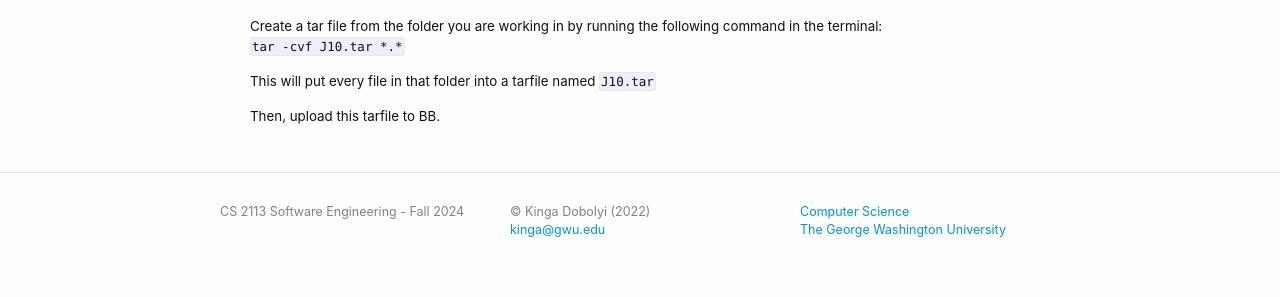
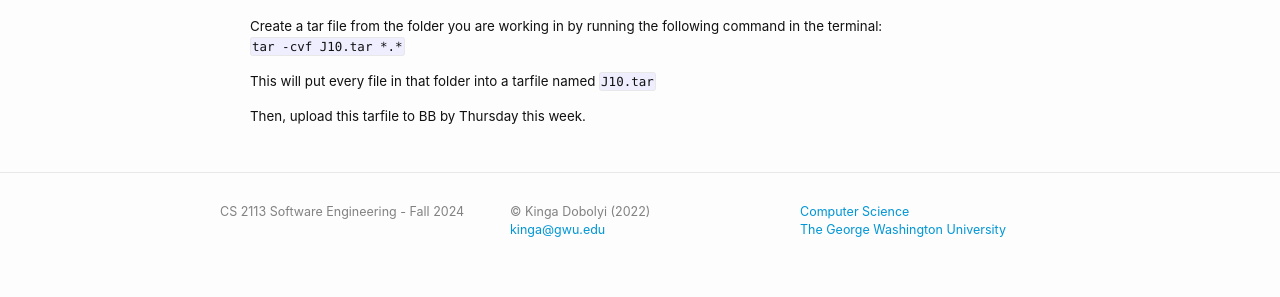
Before and after one commit to cs2113-f24/cs2113-f24.github.io, a Jekyll site: the page built from wrkshts/J10-wrksht.md, in a window 1280 px wide. Shown: the part 1441-1738 px from the top of the page. Built offline with Jekyll 4.4.1, drawn with Linux system fonts in a browser that asks for light colours.

Commit message:
debugging 1

```diff
--- a/wrkshts/J10-wrksht.md
+++ b/wrkshts/J10-wrksht.md
@@ -66,4 +66,4 @@ Create a tar file from the folder you are working in by running the following co
 
 This will put every file in that folder into a tarfile named `J10.tar`
 
-Then, upload this tarfile to BB.
+Then, upload this tarfile to BB by Thursday this week.
```
